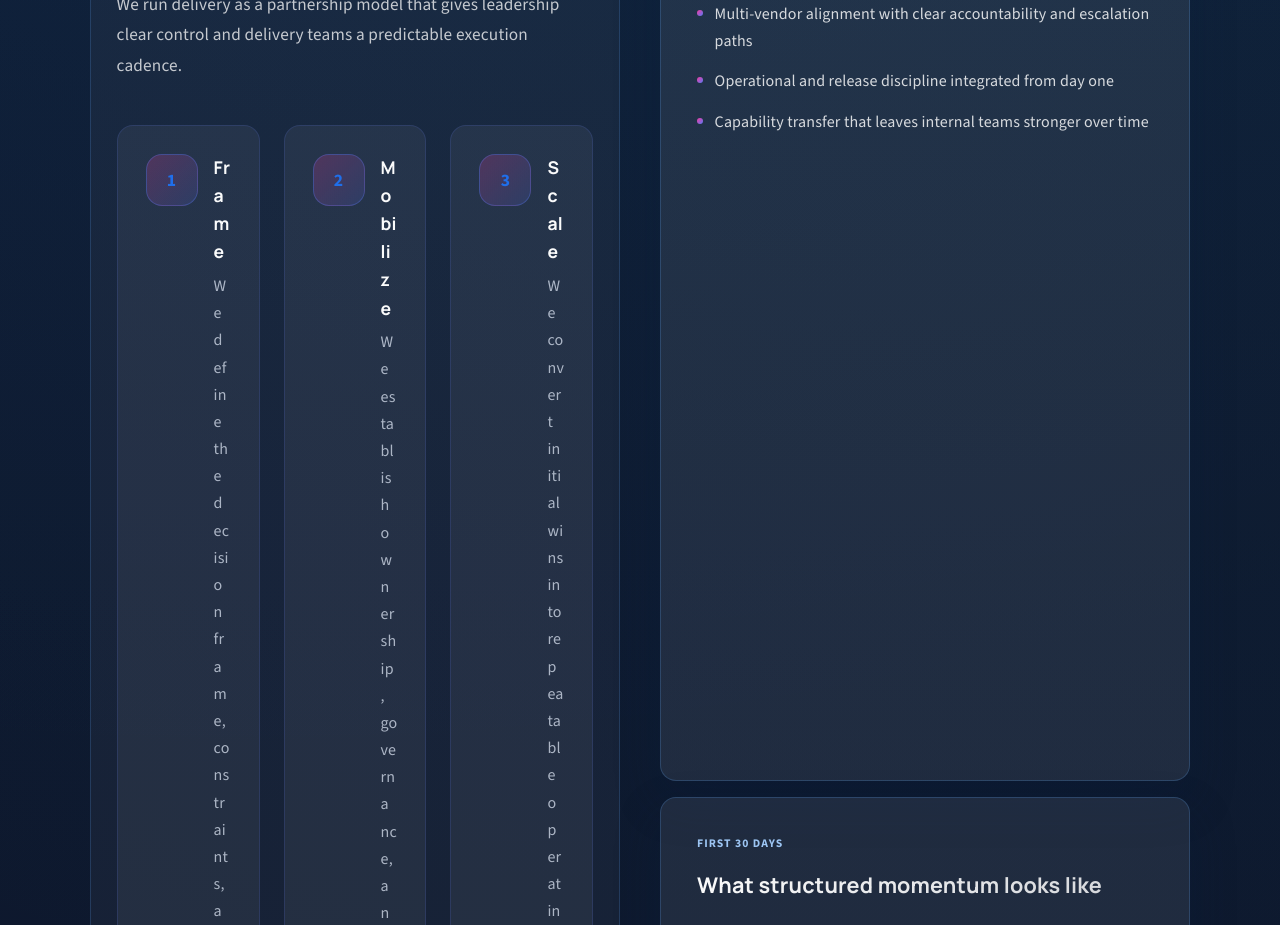
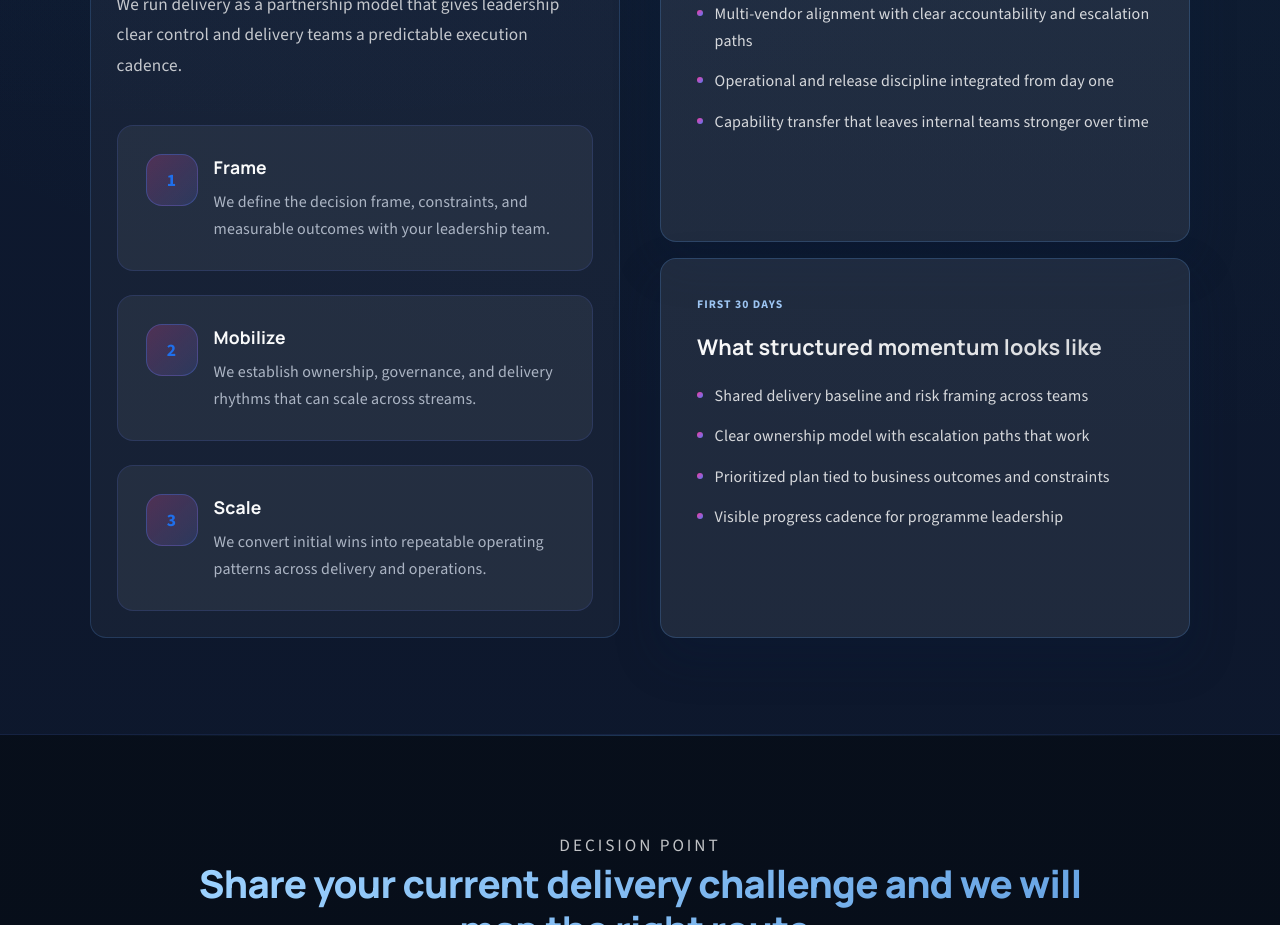
Before and after one commit to woza99/DigX-website, a Next.js app: page / in a window 1280 px wide. Shown: the part 3160-4085 px from the top of the page. Built offline with nearby package versions, Linux system fonts and the light colour scheme.

Commit message:
Fix homepage timeline card text wrapping layout

```diff
--- a/src/app/globals.css
+++ b/src/app/globals.css
@@ -1197,6 +1197,10 @@ ol li {
   border-radius: var(--radius);
   background: rgba(255, 255, 255, 0.04);
   padding: 1.6rem;
+}
+
+.home-work-main .timeline {
+  grid-template-columns: 1fr;
 }
 
 .home-work-aside {
```
